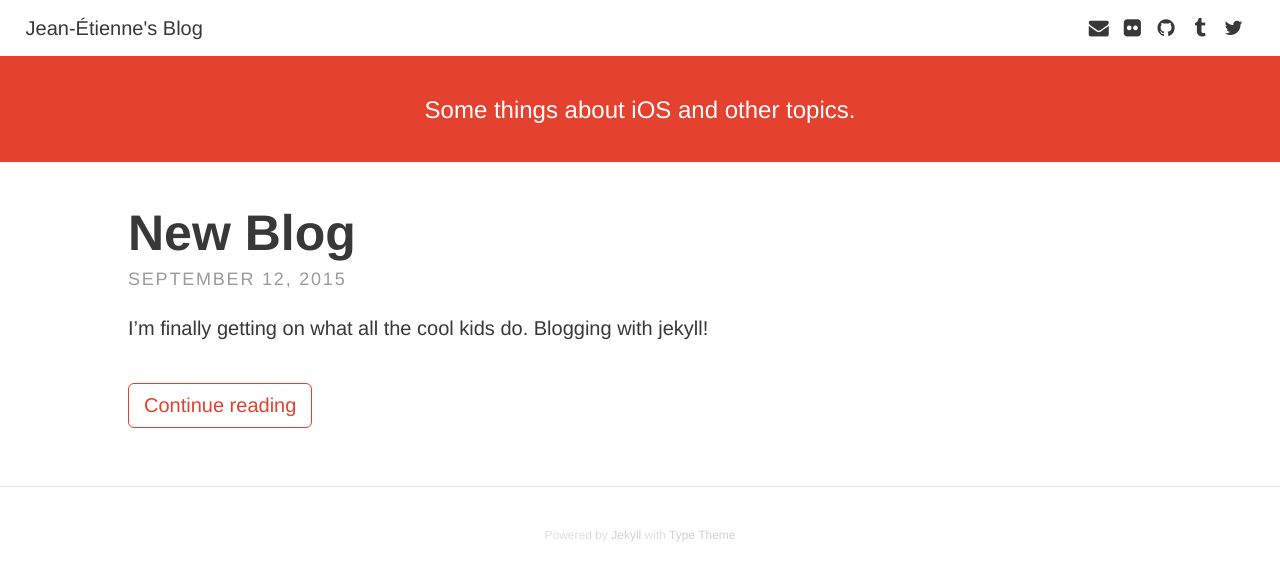
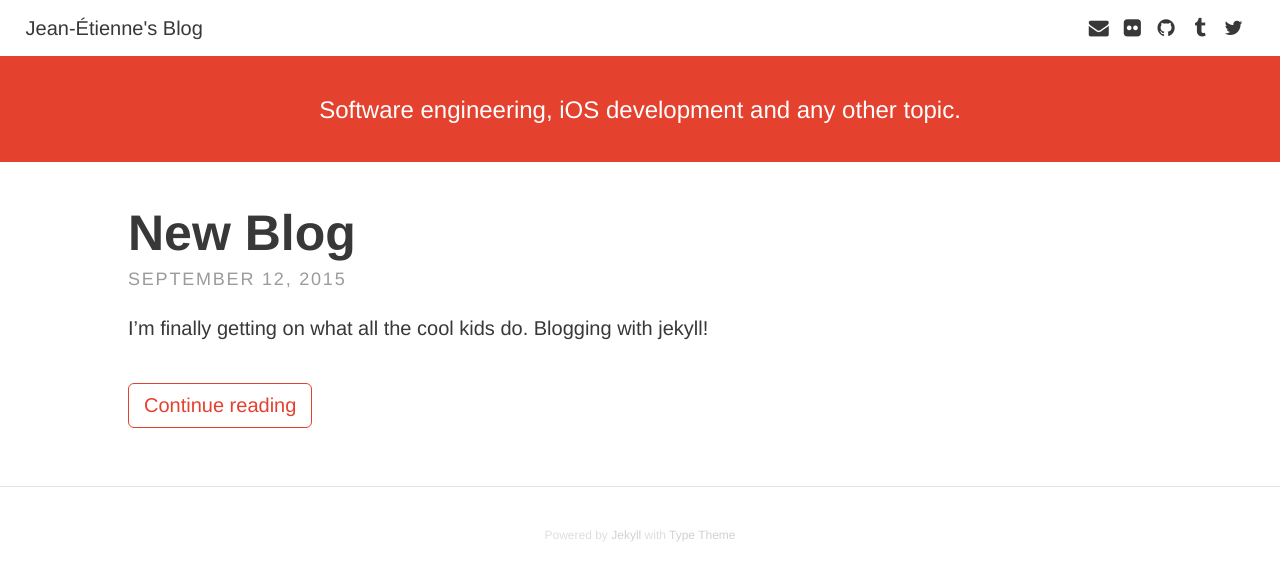
Before and after one commit to jeanetienne/jeanetienne.github.io, a Jekyll site: the page built from index.html, in a window 1280 px wide. Shown: the top 581 px of the page. Built offline with Jekyll 4.4.1, drawn with Linux system fonts in a browser that asks for light colours; nearby versions of some CDN libraries; the list of posts is cut into pages by our own code.

Commit message:
Better config

```diff
--- a/_config.yml
+++ b/_config.yml
@@ -1,6 +1,6 @@
 # SITE CONFIGURATION
 baseurl: "" # the subpath of your site, e.g. /blog/
-url: "http://blog.jeanetienne.net" # the base hostname & protocol for your site
+url: "http://jeanetienne.net" # the base hostname & protocol for your site
 
 # THEME-SPECIFIC CONFIGURATION
 theme:
@@ -8,10 +8,10 @@ theme:
   title: Jean-Étienne's Blog
   avatar:
   gravatar: # Email MD5 hash
-  description: Some things about iOS and other topics. # used by search engines
+  description: Software engineering, iOS development and any other topic. # used by search engines
 
   # Header and footer text
-  header_text: Some things about iOS and other topics.
+  header_text: Software engineering, iOS development and any other topic.
   header_text_feature_image:
   footer_text: >
    Powered by <a href="http://jekyllrb.com">Jekyll</a> with <a href="https://rohanchandra.github.io/project/type">Type Theme</a>
```
